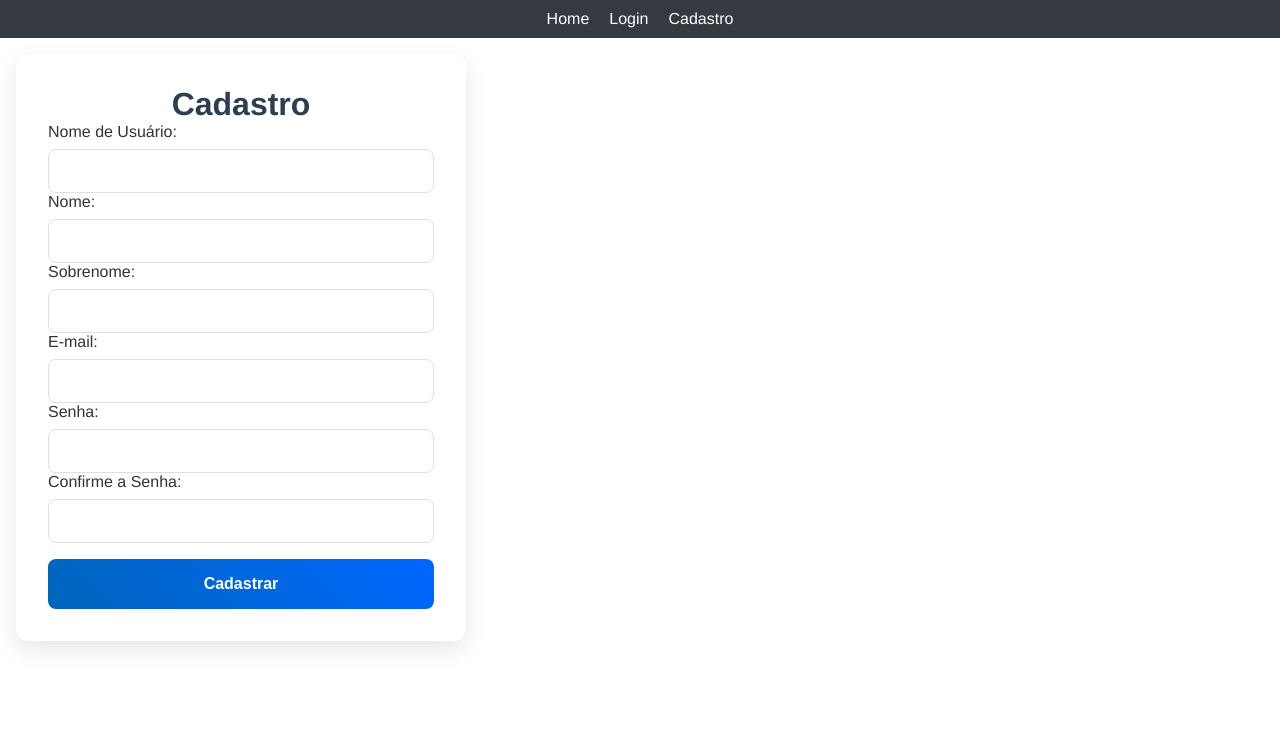
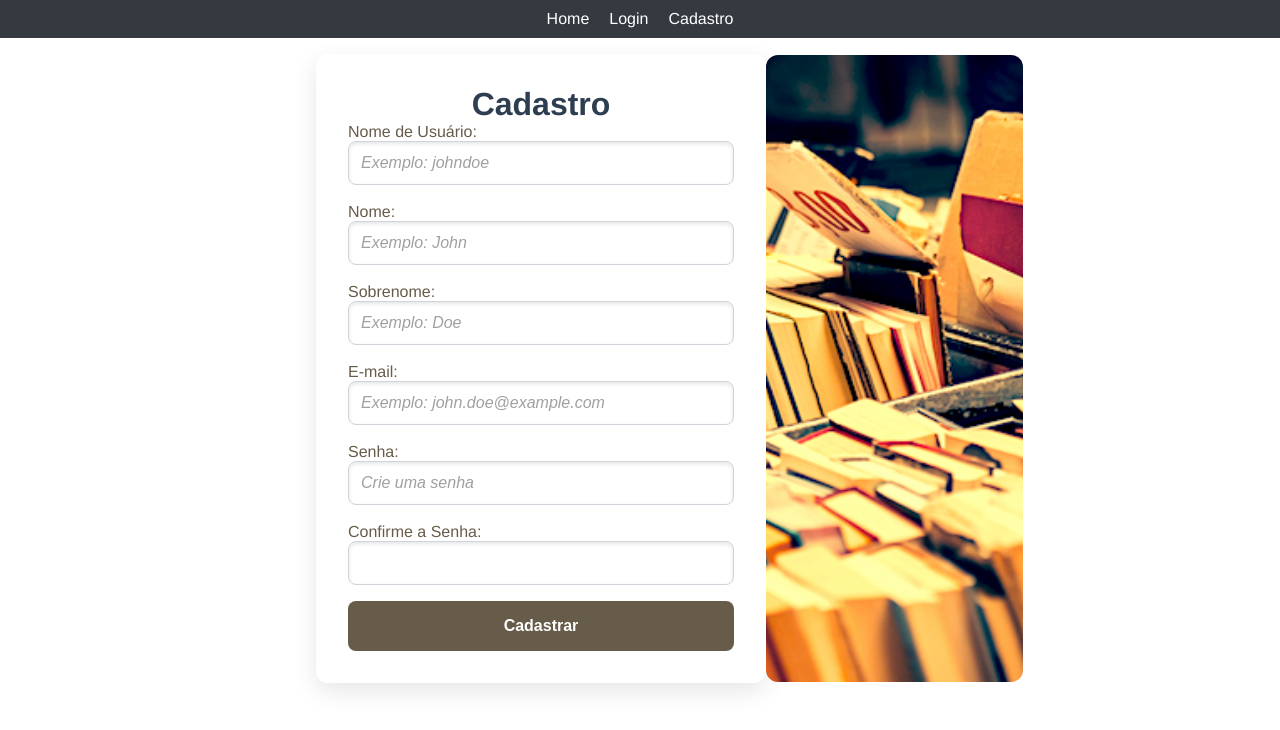
Before and after one commit to jeffhenryson/BibliotecaVirtus, a Vue app in the folder bibliotecaVirtusFront/: page /signup in a window 1280 px wide. Shown: the top 730 px of the page. Built offline with nearby package versions, Linux system fonts and the light colour scheme.

Commit message:
Alteração no front.

```diff
--- a/bibliotecaVirtusFront/src/apps/signup/Signup.vue
+++ b/bibliotecaVirtusFront/src/apps/signup/Signup.vue
@@ -1,33 +1,34 @@
 <template>
+  <div class="container">
     <div class="signup-container">
       <h1>Cadastro</h1>
       <form @submit.prevent="submitForm">
 
         <div class="form-group">
           <label for="username">Nome de Usuário:</label>
-        <input type="text" id="username" v-model="user.username" required>
+          <input type="text" id="username" placeholder="Exemplo: johndoe" v-model="user.username" required>
         </div>
-
+        <br>
         <div class="form-group">
           <label for="firstName">Nome:</label>
-        <input type="text" id="firstName" v-model="user.firstName" required>
+          <input type="text" id="firstName" placeholder="Exemplo: John" v-model="user.firstName" required>
         </div>
-
+        <br>
         <div class="form-group">
           <label for="secondName">Sobrenome:</label>
-        <input type="text" id="secondName" v-model="user.secondName" required>
+          <input type="text" id="secondName" placeholder="Exemplo: Doe" v-model="user.secondName" required>
         </div>
-
+        <br>
         <div class="form-group">
           <label for="email">E-mail:</label>
-        <input type="email" id="email" v-model="user.email" required>
+          <input type="email" id="email" placeholder="Exemplo: john.doe@example.com" v-model="user.email" required>
         </div>
-
+        <br>
         <div class="form-group">
           <label for="password">Senha:</label>
-        <input type="password" id="password" v-model="user.password" required>
+          <input type="password" id="password" placeholder="Crie uma senha" v-model="user.password" required>
         </div>
-
+        <br>
         <div class="form-group">
           <label for="confirmPassword">Confirme a Senha:</label>
           <input type="password" id="confirmPassword" v-model="confirmPassword" required>
@@ -47,6 +48,10 @@
 
         <button type="submit" class="btn-submit">Cadastrar</button>
       </form>
+    </div>
+    <div class="image-container">
+      <img src="../../assets/independent-bookstore-day.jpg" alt="Descrição da imagem" />
+    </div>
   </div>
 </template>
 
@@ -146,15 +151,18 @@ export default {
   padding: 0;
 }
 
-body, html {
+body,
+html {
   height: 100%;
-  margin: 0;
   font-family: 'Helvetica Neue', Helvetica, Arial, sans-serif;
-  background: #f0f2f5; /* Cor de fundo mais moderna e suave */
+  background: linear-gradient(135deg, #b8faff 0%, #e8fdff 70%, #a69785 100%);
+  /* Gradiente de fundo conforme solicitado */
   display: flex;
   justify-content: center;
   align-items: center;
   text-align: center;
+  color: #665c49;
+  /* Cor de texto principal com base na paleta fornecida */
 }
 
 /* Estilização do Container */
@@ -171,8 +179,9 @@ body, html {
 /* Estilização dos Grupos de Formulário */
 .form-group label {
   font-size: 1rem;
-  color: #333;
-  margin-bottom: 0.5rem;
+  color: #665c49;
+  /* Cor de texto secundário */
+  margin-bottom: 1 0px;
   display: block;
   text-align: left;
 }
@@ -183,18 +192,46 @@ input[type="email"],
 input[type="password"] {
   font-size: 1rem;
   padding: 0.75rem;
-  border: 1px solid #dcdfe4;
+  border: 1px solid #ced4da;
   border-radius: 8px;
   width: 100%;
   transition: all 0.3s;
+  box-shadow: 0 4px 6px rgba(0, 0, 0, 0.1);
+  /* Efeito de sombra ao redor dos inputs */
 }
 
-input[type="text"]:focus,
-input[type="email"]:focus,
-input[type="password"]:focus {
-  outline: none;
-  border-color: #8aaae5;
-  box-shadow: 0 0 0 3px rgba(138, 170, 229, 0.2);
+input[type="text"],
+input[type="email"],
+input[type="password"] {
+  font-size: 1rem;
+  padding: 0.75rem;
+  border: 1px solid #ced4da;
+  border-radius: 8px;
+  width: 100%;
+  transition: all 0.3s;
+  box-shadow: inset 0 2px 4px rgba(0, 0, 0, 0.1);
+  /* Efeito de sombra interna nos inputs */
+}
+
+/* Placeholder Styles */
+::placeholder {
+  /* Chrome, Firefox, Opera, Safari 10.1+ */
+  color: #a0a0a0;
+  opacity: 1;
+  /* Firefox */
+  font-style: italic;
+}
+
+:-ms-input-placeholder {
+  /* Internet Explorer 10-11 */
+  color: #a0a0a0;
+  font-style: italic;
+}
+
+::-ms-input-placeholder {
+  /* Microsoft Edge */
+  color: #a0a0a0;
+  font-style: italic;
 }
 
 /* Estilização do Botão de Enviar */
@@ -202,7 +239,8 @@ input[type="password"]:focus {
   padding: 1rem 1.5rem;
   font-size: 1rem;
   font-weight: 600;
-  background-image: linear-gradient(45deg, #06b, #06f);
+  background-color: #665c49;
+  /* Botão com cor baseada na paleta fornecida */
   color: white;
   border: none;
   border-radius: 8px;
@@ -214,7 +252,8 @@ input[type="password"]:focus {
 
 .btn-submit:hover,
 .btn-submit:focus {
-  background-image: linear-gradient(45deg, #058, #05f);
+  background-color: #a69785;
+  /* Efeito hover com outra cor da paleta */
 }
 
 /* Mensagens de Erro e Sucesso */
@@ -239,6 +278,43 @@ input[type="password"]:focus {
   border: 1px solid #c3e6cb;
 }
 
+.container {
+  display: flex; /* Cria um layout flexível */
+  align-items: stretch; /* Alinha verticalmente */
+  justify-content: center; /* Alinha horizontalmente */
+  gap: 0;
+  margin-left: 300px/* Sem espaço entre os elementos filho */
+}
+
+/* Estilo do container do formulário */
+.signup-container {
+  /* As mesmas regras de estilo que você já tem */
+  margin-right: 0; /* Remove a margem direita, se houver */
+}
+
+.signup-container,
+.image-container {
+  flex: 1; /* Faz com que o formulário e a imagem ocupem proporções iguais no container */
+  display: flex; /* Permite mais controle sobre o conteúdo interno */
+  flex-direction: column; /* Organiza o conteúdo interno em uma coluna */
+  justify-content: center; /* Centraliza o conteúdo interno verticalmente */
+}
+
+/* Estilo do container da imagem */
+.image-container img {
+  width: 100%; /* Garante que a imagem ocupe todo o espaço disponível na largura */
+  height: 100%; /* Garante que a imagem ocupe todo o espaço disponível na altura */
+  object-fit: cover; /* Garante que a imagem cubra o espaço sem distorção */
+}
+
+/* Estilo da imagem */
+.image-container img {
+  width: 50%;
+  height: 95%; /* Mantém a proporção da imagem */
+  display: block; /* Remove espaços extras */
+  border-radius: 12px; /* Arredonda os cantos se desejar */
+}
+
 /* Responsividade */
 @media (max-width: 768px) {
   .signup-container {
@@ -252,5 +328,4 @@ input[type="password"]:focus {
 }
 
 /* Adicione mais estilos responsivos conforme necessário */
-
 </style>
```
Also changed, not shown: bibliotecaVirtusFront/src/assets/independent-bookstore-day.jpg (added). Lines whose indentation alone changed are shown as unchanged.
